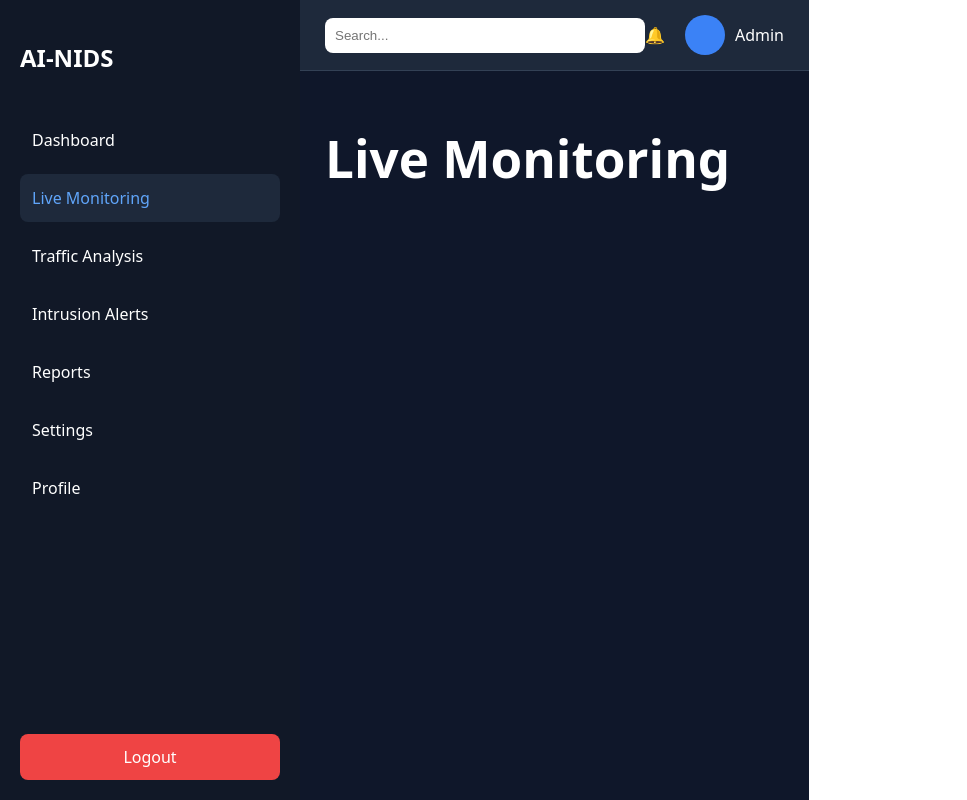
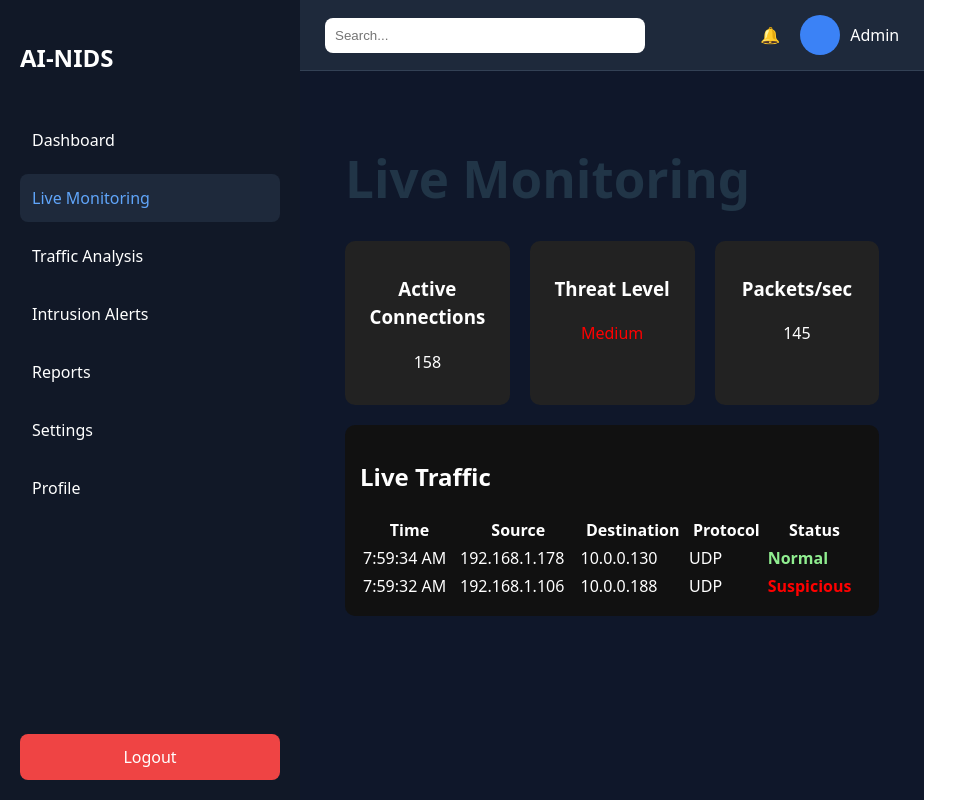
Before and after one commit to cyrilpolye-pixel/Ai-based-network-intrusion-detection-system, a React (Vite) app in the folder frontend/: page /live-monitoring in a window 1280 px wide. Shown: the whole page, without its empty margins (0-967 px from the left). Built offline with nearby package versions, Linux system fonts and the light colour scheme.

Commit message:
Implement live monitoring and traffic analysis features with dynamic data generation

```diff
--- a/frontend/src/pages/LiveMonitoring.tsx
+++ b/frontend/src/pages/LiveMonitoring.tsx
@@ -1,3 +1,103 @@
-export default function LiveMonitoring() {
-  return <h1 style={{ color: "white" }}>Live Monitoring</h1>;
-}
+import { useEffect, useState } from "react";
+
+type TrafficLog = {
+  id: number;
+  source: string;
+  destination: string;
+  protocol: string;
+  status: "Normal" | "Suspicious";
+  time: string;
+};
+
+const LiveMonitoring = () => {
+  const [logs, setLogs] = useState<TrafficLog[]>([]);
+
+  // fake live data generator
+  useEffect(() => {
+    const interval = setInterval(() => {
+      const newLog: TrafficLog = {
+        id: Date.now(),
+        source: `192.168.1.${Math.floor(Math.random() * 255)}`,
+        destination: `10.0.0.${Math.floor(Math.random() * 255)}`,
+        protocol: ["HTTP", "TCP", "UDP"][Math.floor(Math.random() * 3)],
+        status: Math.random() > 0.8 ? "Suspicious" : "Normal",
+        time: new Date().toLocaleTimeString(),
+      };
+
+      setLogs((prev) => [newLog, ...prev.slice(0, 9)]);
+    }, 2000);
+
+    return () => clearInterval(interval);
+  }, []);
+
+  return (
+    <div style={{ padding: "20px" }}>
+      <h1>Live Monitoring</h1>
+
+      {/* Status Cards */}
+      <div style={{ display: "flex", gap: "20px", marginBottom: "20px" }}>
+        <div style={cardStyle}>
+          <h3>Active Connections</h3>
+          <p>{Math.floor(Math.random() * 500)}</p>
+        </div>
+
+        <div style={cardStyle}>
+          <h3>Threat Level</h3>
+          <p style={{ color: "red" }}>Medium</p>
+        </div>
+
+        <div style={cardStyle}>
+          <h3>Packets/sec</h3>
+          <p>{Math.floor(Math.random() * 1000)}</p>
+        </div>
+      </div>
+
+      {/* Live Logs Table */}
+      <div style={{ background: "#111", padding: "15px", borderRadius: "10px" }}>
+        <h2 style={{ color: "#fff" }}>Live Traffic</h2>
+
+        <table style={{ width: "100%", color: "#fff", marginTop: "10px" }}>
+          <thead>
+            <tr>
+              <th>Time</th>
+              <th>Source</th>
+              <th>Destination</th>
+              <th>Protocol</th>
+              <th>Status</th>
+            </tr>
+          </thead>
+
+          <tbody>
+            {logs.map((log) => (
+              <tr key={log.id}>
+                <td>{log.time}</td>
+                <td>{log.source}</td>
+                <td>{log.destination}</td>
+                <td>{log.protocol}</td>
+                <td
+                  style={{
+                    color: log.status === "Suspicious" ? "red" : "lightgreen",
+                    fontWeight: "bold",
+                  }}
+                >
+                  {log.status}
+                </td>
+              </tr>
+            ))}
+          </tbody>
+        </table>
+      </div>
+    </div>
+  );
+};
+
+const cardStyle = {
+  flex: 1,
+  background: "#222",
+  color: "#fff",
+  padding: "15px",
+  borderRadius: "10px",
+  textAlign: "center" as const,
+};
+
+export default LiveMonitoring;
--- a/frontend/src/pages/TrafficAnalysis.tsx
+++ b/frontend/src/pages/TrafficAnalysis.tsx
@@ -1,3 +1,127 @@
-export default function LiveMonitoring() {
-  return <h1 style={{ color: "white" }}>Live Monitoring</h1>;
-}
+import { useEffect, useState } from "react";
+
+type ProtocolData = {
+  name: string;
+  value: number;
+};
+
+type TopIP = {
+  ip: string;
+  requests: number;
+};
+
+const TrafficAnalysis = () => {
+  const [protocols, setProtocols] = useState<ProtocolData[]>([]);
+  const [topIPs, setTopIPs] = useState<TopIP[]>([]);
+
+  useEffect(() => {
+    // fake protocol distribution
+    setProtocols([
+      { name: "HTTP", value: Math.floor(Math.random() * 100) },
+      { name: "TCP", value: Math.floor(Math.random() * 100) },
+      { name: "UDP", value: Math.floor(Math.random() * 100) },
+      { name: "ICMP", value: Math.floor(Math.random() * 100) },
+    ]);
+
+    // fake top IPs
+    const ips = Array.from({ length: 5 }).map(() => ({
+      ip: `192.168.0.${Math.floor(Math.random() * 255)}`,
+      requests: Math.floor(Math.random() * 500),
+    }));
+
+    setTopIPs(ips);
+  }, []);
+
+  return (
+    <div style={{ padding: "20px" }}>
+      <h1>Traffic Analysis</h1>
+
+      {/* Summary Cards */}
+      <div style={{ display: "flex", gap: "20px", marginBottom: "20px" }}>
+        <Card title="Total Packets" value={Math.floor(Math.random() * 5000)} />
+        <Card title="Bandwidth Usage" value={`${Math.floor(Math.random() * 100)} Mbps`} />
+        <Card title="Anomalies Detected" value={Math.floor(Math.random() * 20)} />
+      </div>
+
+      {/* Protocol Distribution */}
+      <div style={sectionStyle}>
+        <h2>Protocol Distribution</h2>
+
+        {protocols.map((p) => (
+          <div key={p.name} style={{ marginBottom: "10px" }}>
+            <div style={{ display: "flex", justifyContent: "space-between" }}>
+              <span>{p.name}</span>
+              <span>{p.value}%</span>
+            </div>
+
+            <div style={barContainer}>
+              <div style={{ ...barFill, width: `${p.value}%` }} />
+            </div>
+          </div>
+        ))}
+      </div>
+
+      {/* Top IPs */}
+      <div style={sectionStyle}>
+        <h2>Top Source IPs</h2>
+
+        <table style={{ width: "100%" }}>
+          <thead>
+            <tr>
+              <th>IP Address</th>
+              <th>Requests</th>
+            </tr>
+          </thead>
+
+          <tbody>
+            {topIPs.map((ip, index) => (
+              <tr key={index}>
+                <td>{ip.ip}</td>
+                <td>{ip.requests}</td>
+              </tr>
+            ))}
+          </tbody>
+        </table>
+      </div>
+    </div>
+  );
+};
+
+const Card = ({ title, value }: { title: string; value: string | number }) => (
+  <div
+    style={{
+      flex: 1,
+      background: "#222",
+      color: "#fff",
+      padding: "15px",
+      borderRadius: "10px",
+      textAlign: "center",
+    }}
+  >
+    <h3>{title}</h3>
+    <p style={{ fontSize: "20px", fontWeight: "bold" }}>{value}</p>
+  </div>
+);
+
+const sectionStyle = {
+  background: "#111",
+  color: "#fff",
+  padding: "15px",
+  borderRadius: "10px",
+  marginBottom: "20px",
+};
+
+const barContainer = {
+  width: "100%",
+  height: "10px",
+  background: "#333",
+  borderRadius: "5px",
+};
+
+const barFill = {
+  height: "100%",
+  background: "cyan",
+  borderRadius: "5px",
+};
+
+export default TrafficAnalysis;
```
